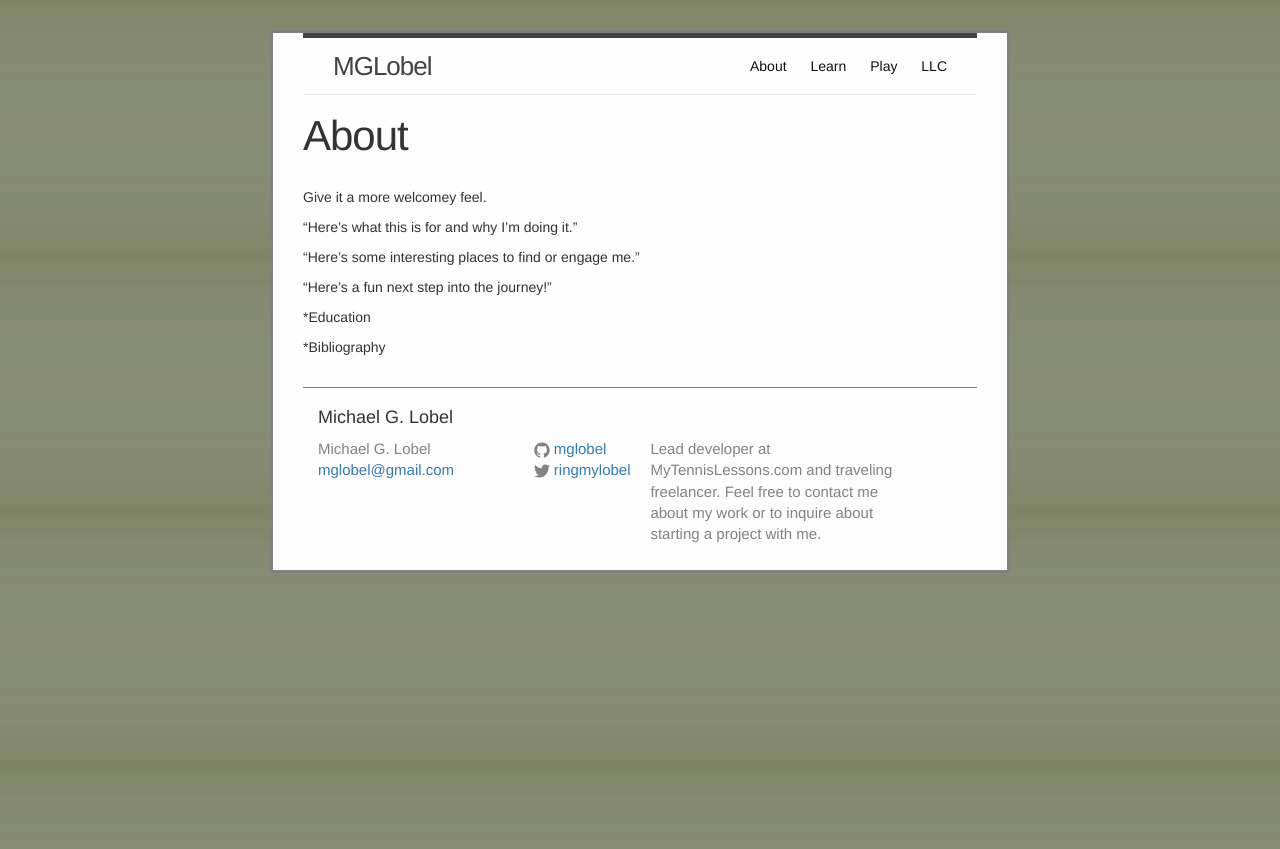
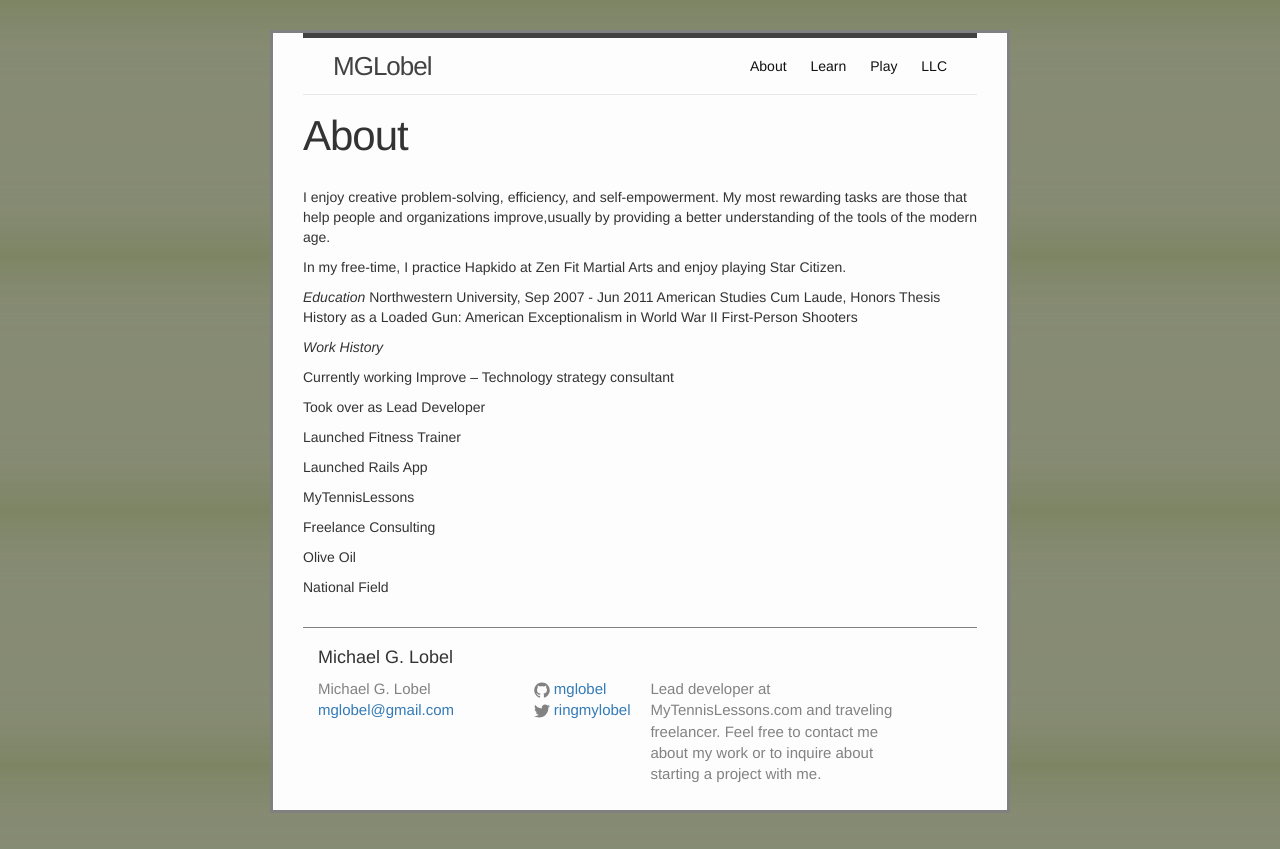
Before and after one commit to mglobel/mglobel, a Jekyll site: the page built from about.md, in a window 1280 px wide. Shown: the top 849 px of the page. Built offline with Jekyll 4.4.1, drawn with Linux system fonts in a browser that asks for light colours; nearby versions of some CDN libraries.

Commit message:
draft about content

```diff
--- a/about.md
+++ b/about.md
@@ -3,15 +3,29 @@ layout: page
 title: About
 permalink: /about/
 ---
+I enjoy creative problem-solving, efficiency, and self-empowerment. My most rewarding tasks are those that help people and organizations improve,usually by providing a better understanding of the tools of the modern age.
 
-Give it a more welcomey feel.
+In my free-time, I practice Hapkido at Zen Fit Martial Arts and enjoy playing Star Citizen.
 
-"Here's what this is for and why I'm doing it."
+*Education*
+Northwestern University, Sep 2007 - Jun 2011
+American Studies Cum Laude, Honors Thesis
+History as a Loaded Gun: American Exceptionalism in World War II First-Person Shooters
 
-"Here's some interesting places to find or engage me."
+*Work History*
 
-"Here's a fun next step into the journey!"
+Currently working Improve -- Technology strategy consultant
 
-*Education
+Took over as Lead Developer
 
-*Bibliography
+Launched Fitness Trainer
+
+Launched Rails App
+
+MyTennisLessons
+
+Freelance Consulting
+
+Olive Oil
+
+National Field
```
